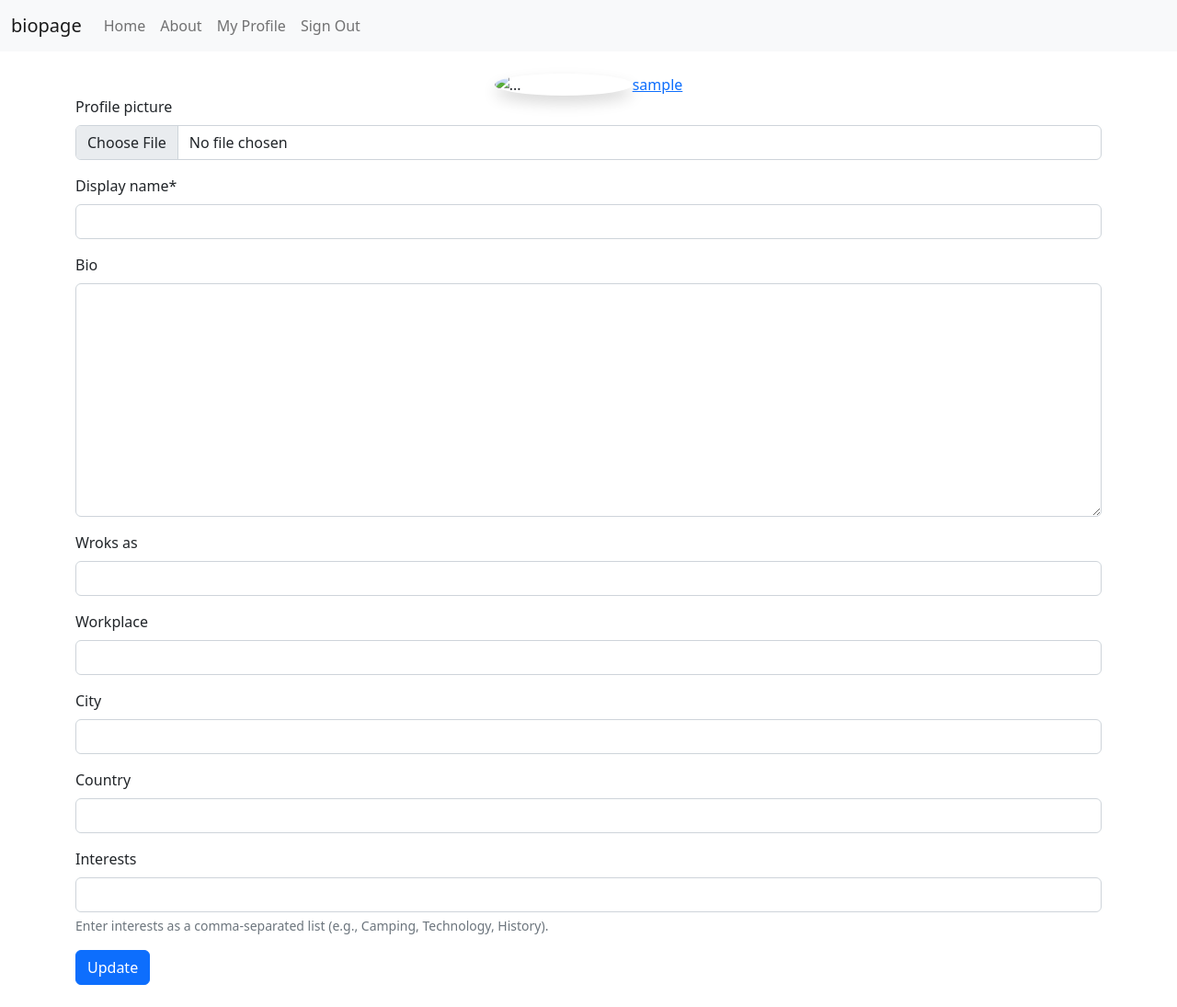
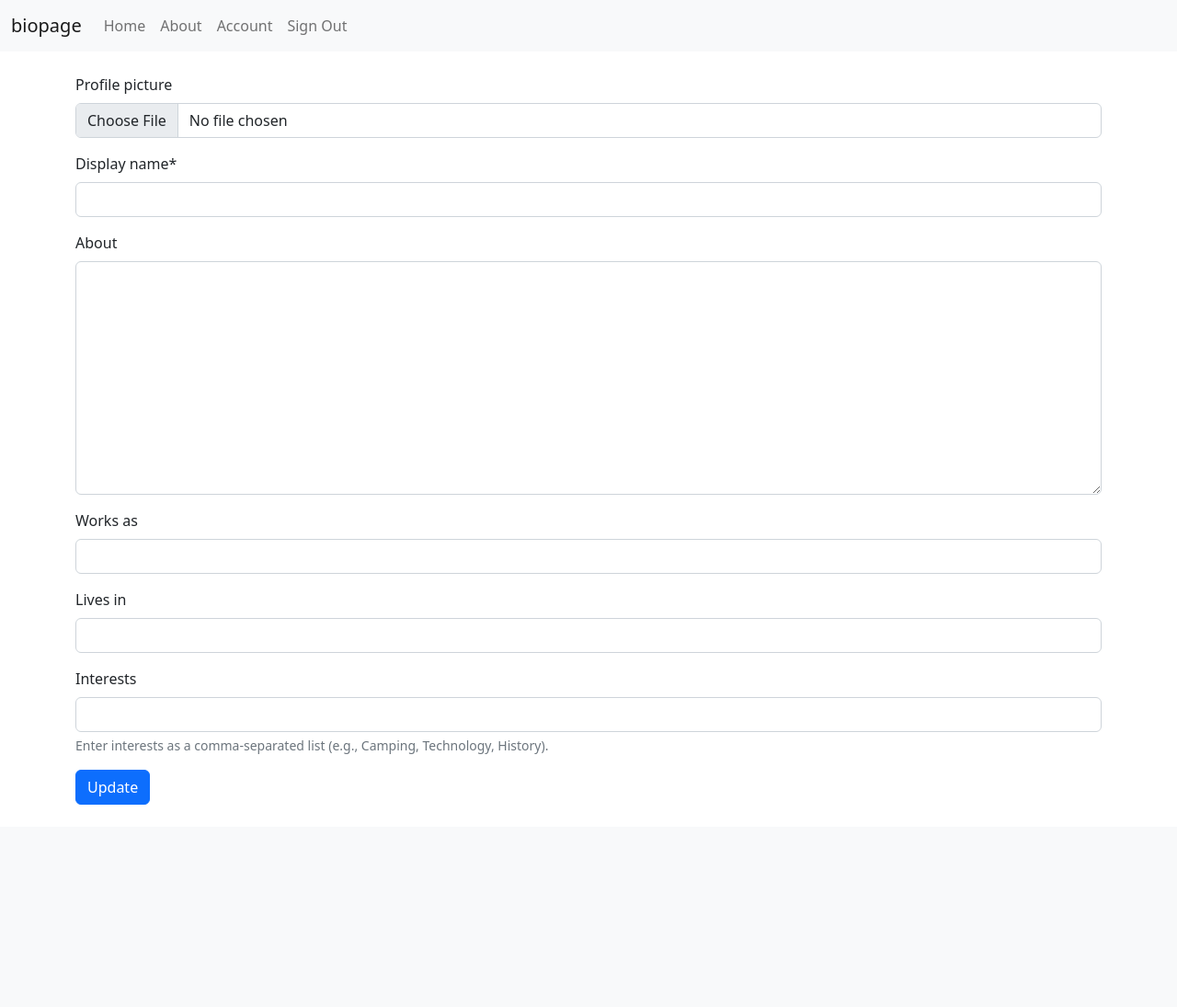
Before and after one commit to hasithsen/biopage, a Django app: page /userprofiles/~create/ in a window 1280 px wide. Shown: the whole page at 92% size. After the commit the page ends 875 px from the top, so only its background shows below. Run offline with Django 4.2, Linux system fonts and the light colour scheme; the visitor is signed in with stand-in values (Sample User, id 1); parts of the project's set-up code (start-up, migrations or seed data) failed here and were passed over; some libraries are stand-ins or nearby versions.

Commit message:
feat: userprofile model update

```diff
--- a/biopage/static/css/project.css
+++ b/biopage/static/css/project.css
@@ -19,3 +19,16 @@
 .invalid-feedback {
   display: block;
 }
+
+.letter-circle {
+  display: inline-block;
+  background-color: #800000;
+  color: #fff;
+  border-radius: 50%;
+  font-size: 100px;
+  line-height: 150px;
+  /* set to same size as width, height */
+  width: 150px;
+  height: 150px;
+  text-align: center;
+}
--- a/biopage/templates/base.html
+++ b/biopage/templates/base.html
@@ -82,9 +82,20 @@
               <a class="nav-link" href="{% url 'about' %}">About</a>
             </li>
             {% if request.user.is_authenticated %}
+              {% if request.user.userprofile %}
+                <li class="nav-item">
+                  <a class="nav-link"
+                    target="_blank"
+                    href="{% url 'userprofiles:detail' request.user.userprofile.id %}">{% translate "View Profile" %}</a>
+                </li>
+                <li class="nav-item">
+                  <a class="nav-link"
+                    href="{% url 'userprofiles:update' request.user.userprofile.id %}">{% translate "Edit Profile" %}</a>
+                </li>
+              {% endif %}
               <li class="nav-item">
                 <a class="nav-link"
-                   href="{% url 'users:detail' request.user.username %}">{% translate "My Profile" %}</a>
+                   href="{% url 'users:detail' request.user.username %}">{% translate "Account" %}</a>
               </li>
               <li class="nav-item">
                 {# URL provided by django-allauth/account/urls.py #}
--- a/biopage/templates/userprofiles/userprofile_form.html
+++ b/biopage/templates/userprofiles/userprofile_form.html
@@ -3,15 +3,19 @@
 {% load crispy_forms_tags %}
 
 {% block title %}
-  {{ user.username }}
+  Profile {% if userprofile %} — userprofile.user {% endif %}
 {% endblock title %}
+
 {% block content %}
-
 <div class="my-4">
-  <div class="d-flex justify-content-center">
-    <img style="width: 150px;" alt="..." class="shadow avatar avatar-xl rounded-circle" src="{{ userprofile.profile_picture.url }}">
-    <a href="#" class="">{{ user.username }}</a>
-  </div>
+  {% if userprofile %}
+    <div class="d-flex justify-content-center">
+      {% if userprofile.profile_picture %}
+        <img style="width: 150px;" alt="..." class="shadow avatar avatar-xl rounded-circle" src="{{ userprofile.profile_picture.url }}">
+      {% endif %}
+      <a href="{% url 'users:update' %}" class="">{{ userprofile.user.username }}</a>
+    </div>
+  {% endif %}
   <form class="form-horizontal"
         method="post">
     {% csrf_token %}
--- a/biopage/userprofiles/models.py
+++ b/biopage/userprofiles/models.py
@@ -25,27 +25,25 @@
     # Basic Info
     user = models.OneToOneField(User, on_delete=models.CASCADE)
     display_name = models.CharField(max_length=255, default="")
-    bio = models.TextField(blank=True, default="")
-    city = models.CharField(max_length=255, blank=True, default="")
-    country = models.CharField(max_length=255, blank=True, default="")
+    bio = models.TextField(
+        blank=True,
+        default="",
+        verbose_name="About",
+    )
+    location = models.CharField(
+        max_length=255,
+        blank=True,
+        default="",
+        verbose_name="Lives in",
+    )
 
     # occupation Info
     occupation = models.CharField(
         max_length=255,
         blank=True,
         default="",
-        verbose_name="Wroks as",
+        verbose_name="Works as",
     )
-    organization = models.CharField(
-        max_length=255,
-        blank=True,
-        default="",
-        verbose_name="Workplace",
-    )
-
-    # Social Links
-    # social_links = models.ManyToManyField(SocialLink, blank=True)
-    # social_links = models.ForeignKey(SocialLink, on_delete=models.CASCADE)
 
     # Tags
     tags = models.CharField(
--- a/biopage/userprofiles/views.py
+++ b/biopage/userprofiles/views.py
@@ -16,9 +16,7 @@
         "display_name",
         "bio",
         "occupation",
-        "organization",
-        "city",
-        "country",
+        "location",
         "tags",
     )
     # success_url = "/success-url/"
@@ -36,6 +34,13 @@
             )
         return super().dispatch(*args, **kwargs)
 
+    # def dispatch(self, request, *args, **kwargs):
+    #     # Check if the user already has a UserProfile
+    #     if hasattr(request.user, "userprofile"):
+    #         # Redirect to the profile detail page if the user already has a profile
+    #         return redirect("userprofiles:update", pk=request.user.userprofile.pk)
+    #     return super().dispatch(request, *args, **kwargs)
+
 
 userprofile_create_view = UserProfileCreateView.as_view()
 
@@ -47,9 +52,7 @@
         "display_name",
         "bio",
         "occupation",
-        "organization",
-        "city",
-        "country",
+        "location",
         "tags",
     )
     # success_url = "/success-url/"
```
Also changed, not shown: biopage/templates/userprofiles/userprofile_detail.html (+19 -23 lines), biopage/templates/userprofiles/userprofile_list.html (+4 -4 lines), biopage/userprofiles/migrations/0012_remove_userprofile_city_remove_userprofile_country_and_more.py (added), biopage/userprofiles/migrations/0013_alter_userprofile_bio.py (added).
